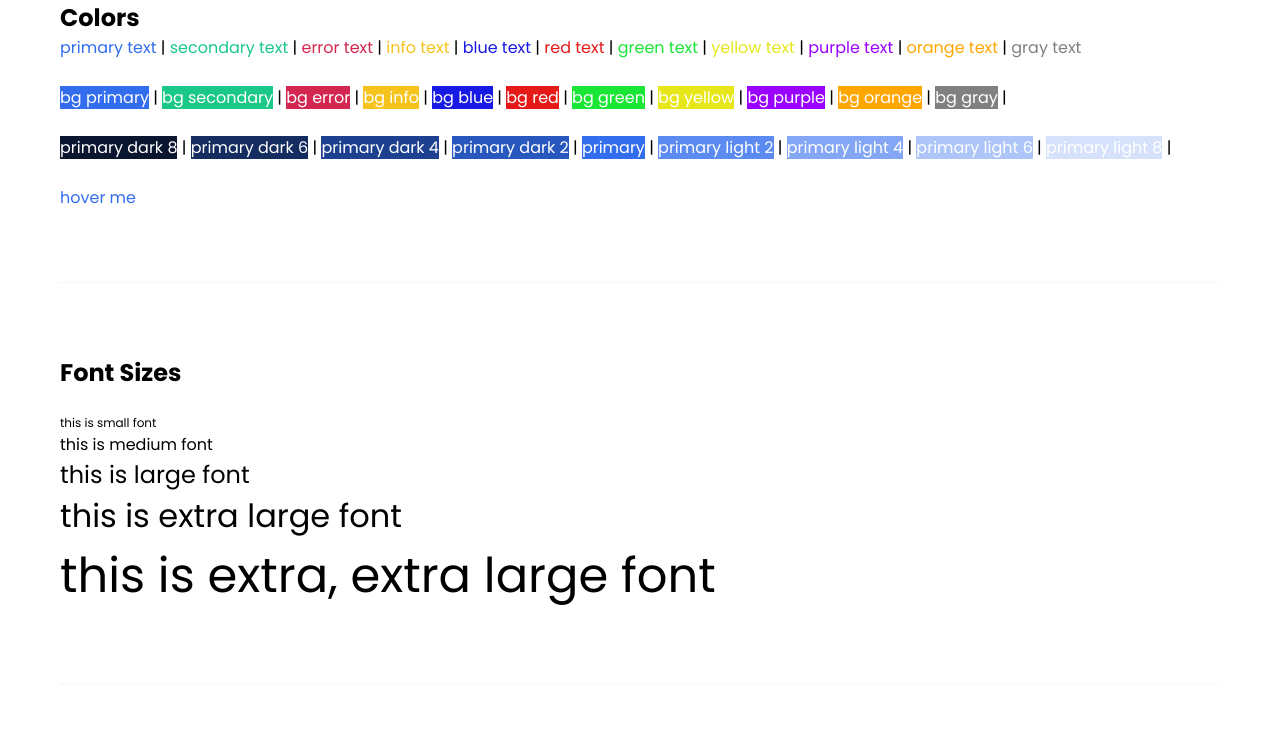
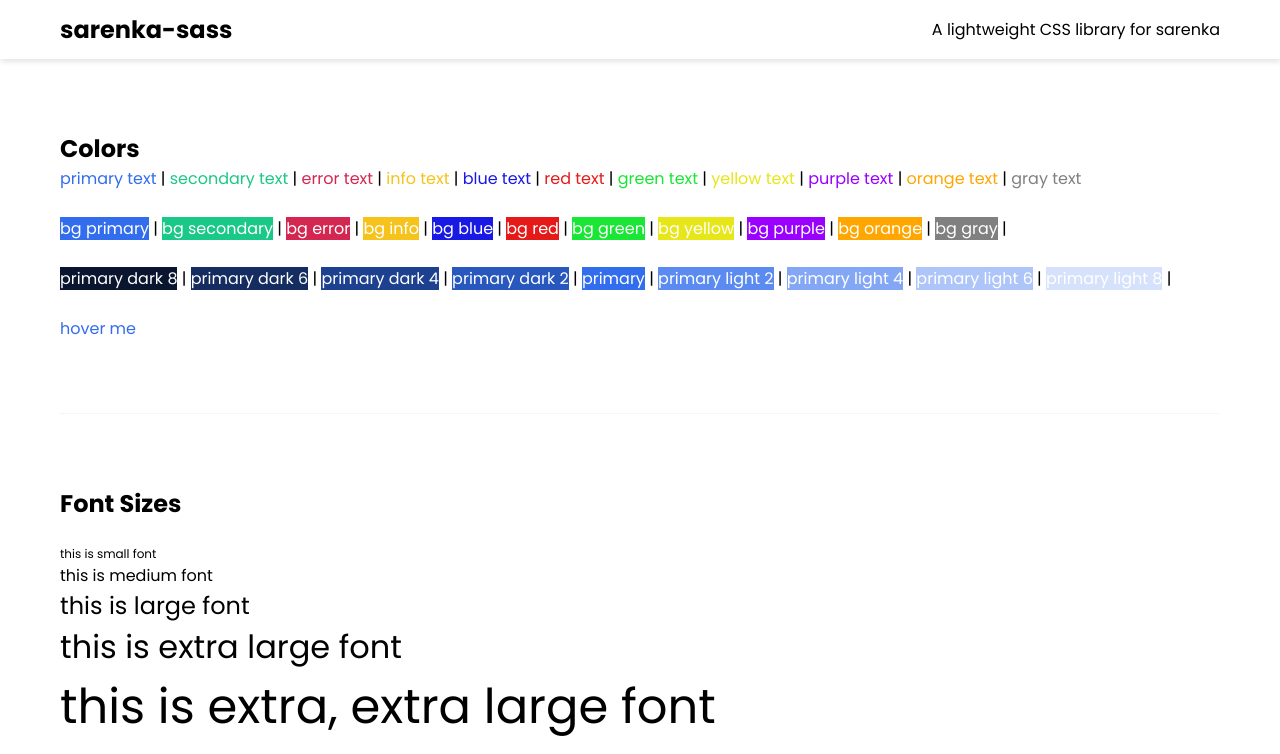
Before and after one commit to KTZgraph/sarenka-sass, a website: page index.html in a window 1280 px wide. Shown: the top 754 px of the page. Drawn offline with Linux system fonts and the light colour scheme.

Commit message:
container jest dzieckiem nav - przerobienie naflex

```diff
--- a/index.html
+++ b/index.html
@@ -8,6 +8,14 @@
     <title>Complete SASS</title>
 </head>
 <body>
+    <nav class="navbar mb-4">
+        <!-- teraz div.container jest dizeckiem nav i sam nie daje flexa -->
+        <div class="container">
+            <h2 class="site-title">sarenka-sass</h2>
+            <p>A lightweight CSS library for sarenka</p>
+        </div>
+    </nav>
+
     <!-- zrobiona klasa container w _grid.scss do umieszczania calej zawartosci kontentu -->
     <div class="container">
 
--- /dev/null
+++ b/sarenka-sass/components/_navbar.scss
@@ -0,0 +1,27 @@
+.flex-layout{ //class selector
+    width: 100%;
+    display: flex;
+    align-items: center;
+    justify-content: space-between;
+    box-sizing: border-box;
+}
+
+//@extend vs @mixin
+// podobnie reuzywalnosc kodu
+//podobnie rozszerza elemnt
+//inaczje - nie podaje tu paramtetrow
+//inaczej kompiluje do css'a .flex-layout, .navbar {} PRZECINEK
+.navbar {
+    @extend .flex-layout;
+    padding: $base-padding $base-padding *2; //poziomo OX wikeszy padding
+    box-shadow: $base-box-shadow;
+
+    .site-title {
+        font-size: $font-size-lg;
+    }
+
+    //zeby container w srodku nava byl flex
+    .container {
+        @extend .flex-layout;
+    }
+}
--- a/sarenka-sass/index.scss
+++ b/sarenka-sass/index.scss
@@ -15,7 +15,7 @@
 //component (button, card, navbar)
 @import 'components/card';
 @import 'components/button';
-
+@import 'components/navbar';
 
 
 //utilites (margin, padding, opacity)
```
Also changed, not shown: css/index.css.
